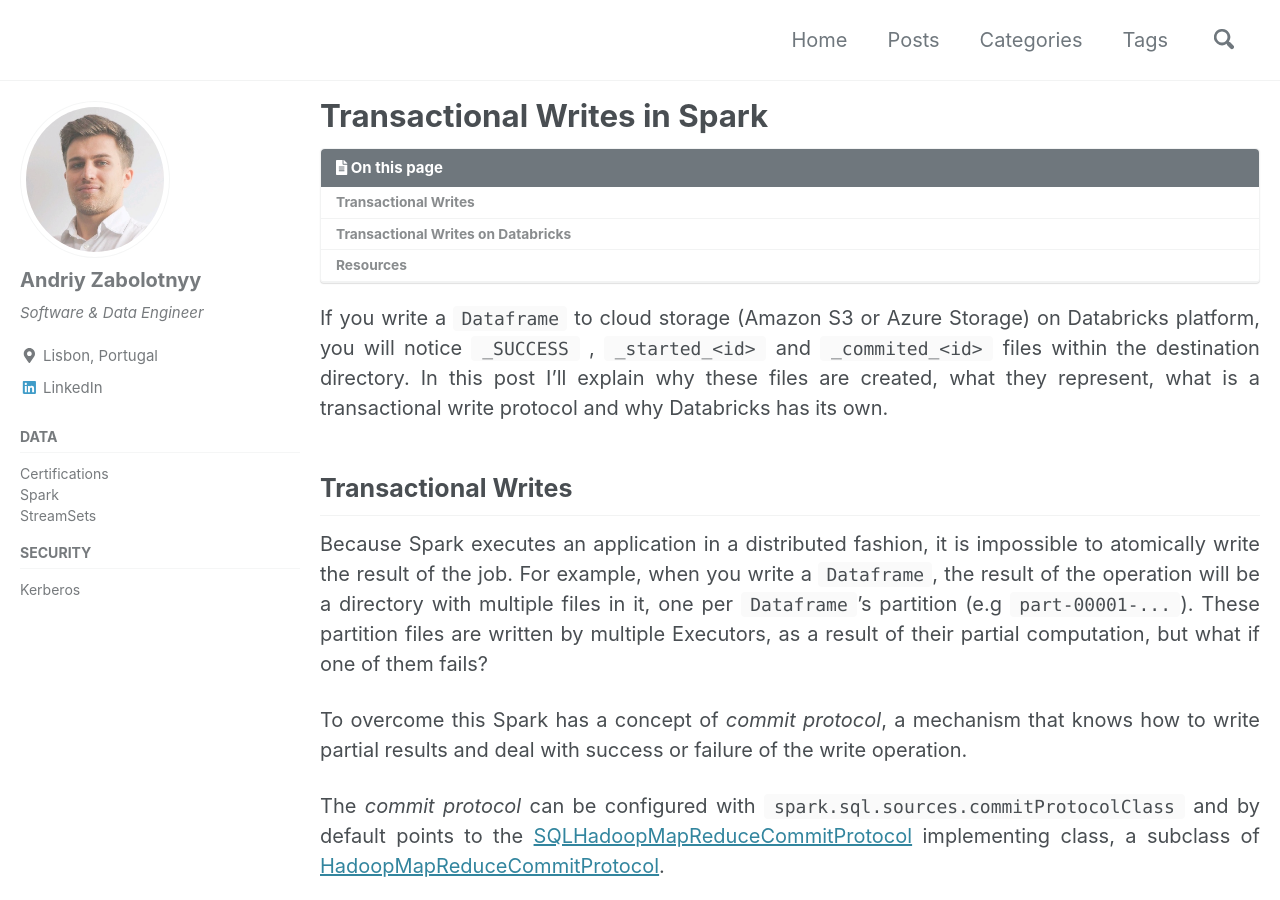
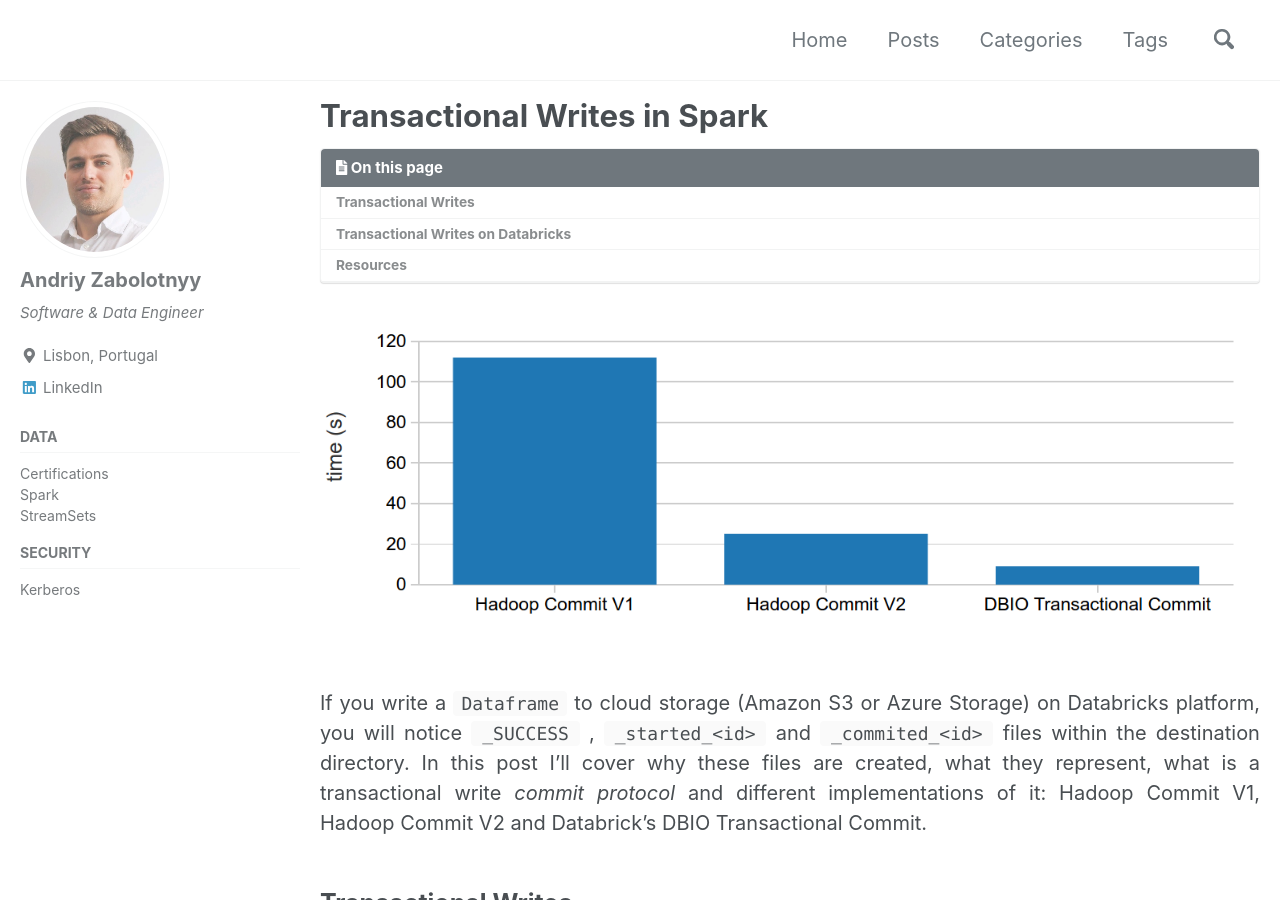
Before and after one commit to andriymz/andriymz.github.io, a Jekyll site: the page built from _posts/2020-10-30-transactional-writes-in-spark.md, in a window 1280 px wide and 900 px high. Built offline with Jekyll 4.4.1, drawn with Linux system fonts in a browser that asks for light colours; cached includes are drawn as plain includes; comment, search, counter and statistics services are not loaded; some of the changed text lies outside the part shown.

Commit message:
Update "Transactional Writes in Spark" with intro image

```diff
--- a/_posts/2020-10-30-transactional-writes-in-spark.md
+++ b/_posts/2020-10-30-transactional-writes-in-spark.md
@@ -1,13 +1,15 @@
 ---
 title:  "Transactional Writes in Spark"
-excerpt: "Covering Spark's default and Databrick's Transactional Write strategies, used to write the result of a job to a destination and guarantee no partial results are left behind in case of failure."
+excerpt: "Covering Spark's default and Databrick's Transactional Write strategies used to write the result of a job to a destination and guarantee no partial results are left behind in case of failure."
 classes: wide
 categories: [spark]
 toc: true
 author_profile: true
 ---
 
-If you write a `Dataframe` to cloud storage (Amazon S3 or Azure Storage) on Databricks platform, you will notice `_SUCCESS` , `_started_<id>` and `_commited_<id>` files within the destination directory. In this post I'll explain why these files are created, what they represent, what is a transactional write protocol and why Databricks has its own.
+{% include figure image_path="/assets/images/spark/transactional_writes/intro.png" %}
+
+If you write a `Dataframe` to cloud storage (Amazon S3 or Azure Storage) on Databricks platform, you will notice `_SUCCESS` , `_started_<id>` and `_commited_<id>` files within the destination directory. In this post I'll cover why these files are created, what they represent, what is a transactional write *commit protocol* and different implementations of it: Hadoop Commit V1, Hadoop Commit V2 and Databrick's DBIO Transactional Commit.
 
 ## Transactional Writes
 
@@ -30,7 +32,7 @@ Spark [supports](https://issues.apache.org/jira/browse/SPARK-20107) *commit prot
 
 As we previously saw, Spark's default *commit protocol* version 1 should be used for safety (no partial results) and version 2 for performance. However, if we opt for data safety version 1 is not suitable for cloud native setups, e.g writing to Amazon S3, due to differences cloud object stores have from real filesystems, as explained in [Spark's cloud integration guide](https://github.com/apache/spark/blob/32a0451376ab775fdd4ac364388e46179d9ee550/docs/cloud-integration.md).
 
-To solve the problem of left behind partial results on job failures and performance issues, Databricks implemented their own transactional write protocol.
+To solve the problem of left behind partial results on job failures and performance issues, Databricks implemented their own transactional write protocol called *DBIO Transactional Commit*.
 
 You can check all the problems with Spark's default *commit protocol* and the details behind Databrick's custom implementation in [Transactional I:O on Cloud Storage in Databricks](https://www.youtube.com/watch?v=w1_aOPj5ILw) talk by Eric Liang and [Transactional Writes to Cloud Storage on Databricks](https://databricks.com/blog/2017/05/31/transactional-writes-cloud-storage.html) blog post.
 
```
Also changed, not shown: assets/images/spark/transactional_writes/intro.png (added).
